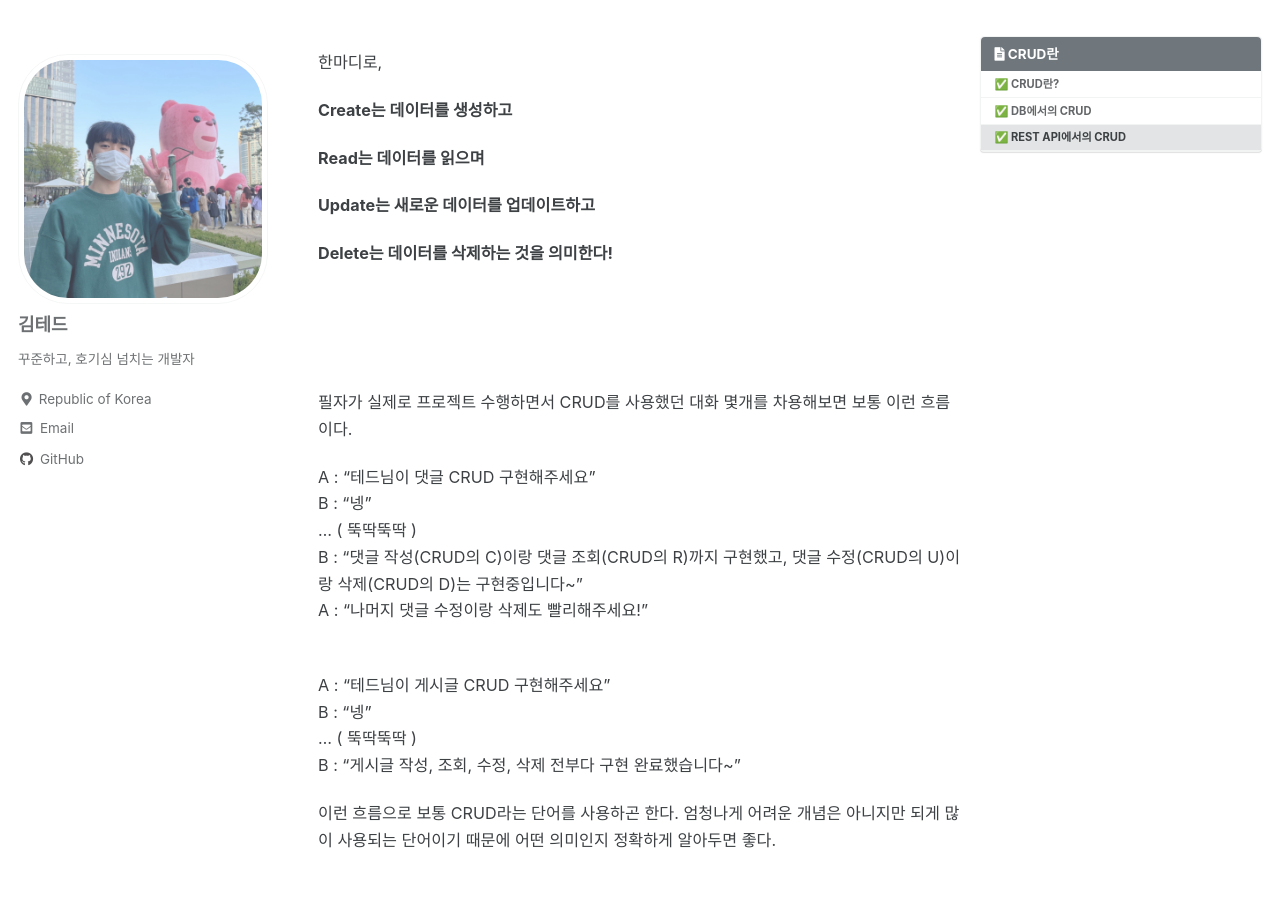
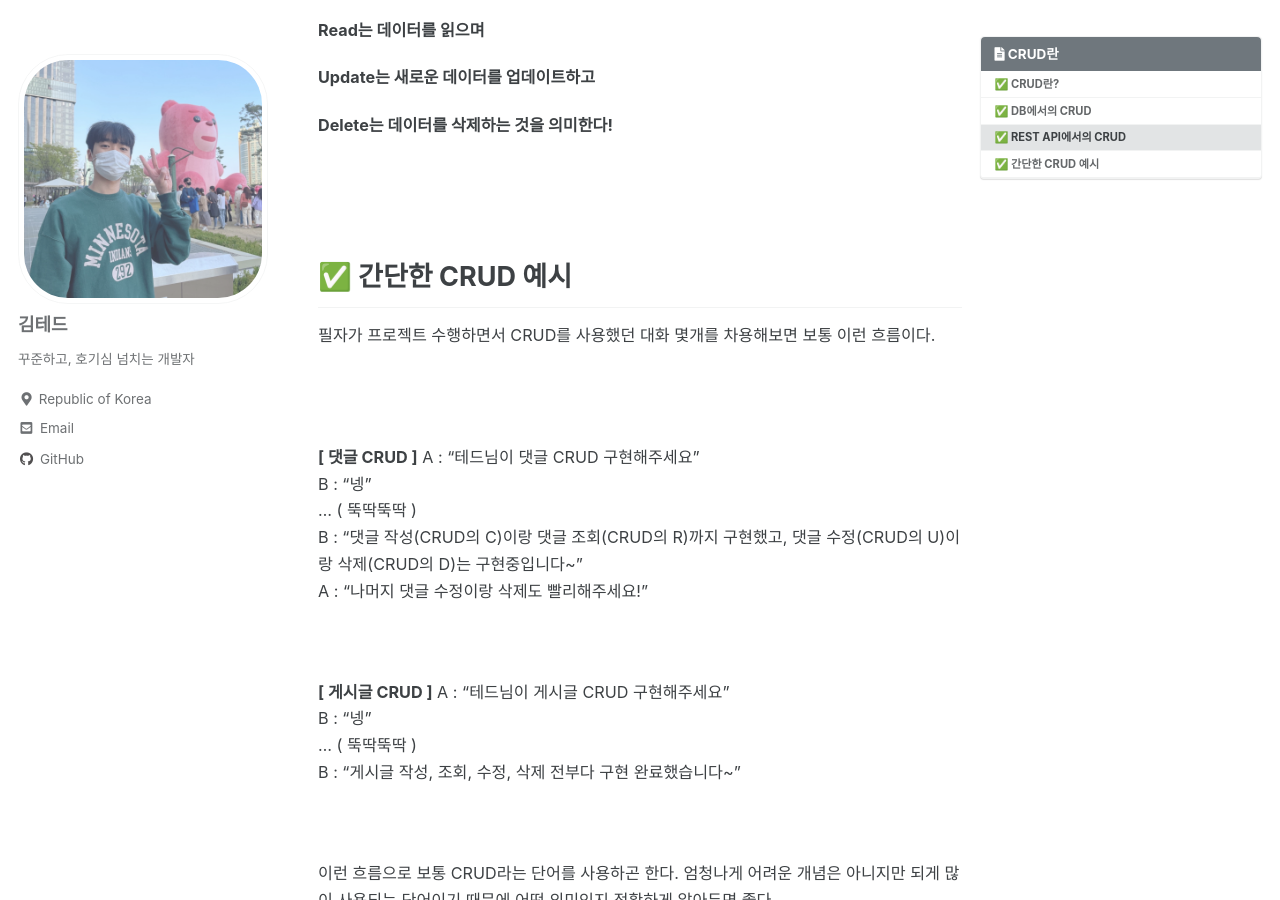
Before and after one commit to idkim97/idkim97.github.io, a Jekyll site: the page built from _posts/2022-08-17-CRUD란.md, in a window 1280 px wide and 900 px high, scrolled down 3372 px. Built offline with Jekyll 4.4.1, drawn with Linux system fonts in a browser that asks for light colours; cached includes are drawn as plain includes; some web fonts are replaced; comment, search, counter and statistics services are not loaded.

Commit message:
Update 2022-08-17-CRUD란.md

```diff
--- a/_posts/2022-08-17-CRUD란.md
+++ b/_posts/2022-08-17-CRUD란.md
@@ -117,14 +117,6 @@ CRUD는 거의 모든 시스템에 적용되는 가장 기본이 되는 개념
 
 <BR><BR>
 
-
-
-
-
-
-
-<br><br><br><br>
-
 한마디로,
 
 **Create는 데이터를 생성하고**
@@ -137,22 +129,33 @@ CRUD는 거의 모든 시스템에 적용되는 가장 기본이 되는 개념
 
 
 
+
+
+
+
 <br><br><br>
 
-필자가 실제로 프로젝트 수행하면서 CRUD를 사용했던 대화 몇개를 차용해보면 보통 이런 흐름이다.
+## ✅ 간단한 CRUD 예시
 
+필자가 프로젝트 수행하면서 CRUD를 사용했던 대화 몇개를 차용해보면 보통 이런 흐름이다.
+
+<br><br>
+
+**[ 댓글 CRUD ]**
 A : "테드님이 댓글 CRUD 구현해주세요"
 B : "넹"
 ... ( 뚝딱뚝딱 )
 B : "댓글 작성(CRUD의 C)이랑 댓글 조회(CRUD의 R)까지 구현했고, 댓글 수정(CRUD의 U)이랑 삭제(CRUD의 D)는 구현중입니다~"
 A : "나머지 댓글 수정이랑 삭제도 빨리해주세요!"
-<Br>
+<Br><br>
 
+**[ 게시글 CRUD ]**
 A : "테드님이 게시글 CRUD 구현해주세요"
 B : "넹"
 ... ( 뚝딱뚝딱 )
 B : "게시글 작성, 조회, 수정, 삭제 전부다 구현 완료했습니다~"
 
+<br><br>
 이런 흐름으로 보통 CRUD라는 단어를 사용하곤 한다. 엄청나게 어려운 개념은 아니지만 되게 많이 사용되는 단어이기 때문에 어떤 의미인지 정확하게 알아두면 좋다.
 
 <br><br><br><br>
```
